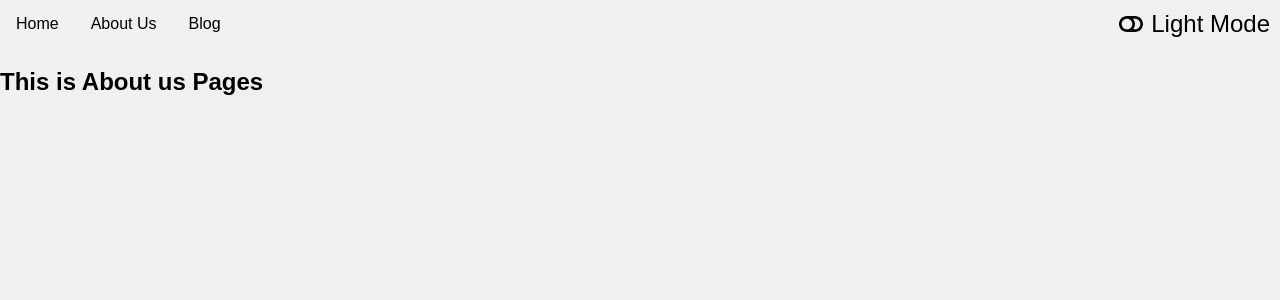
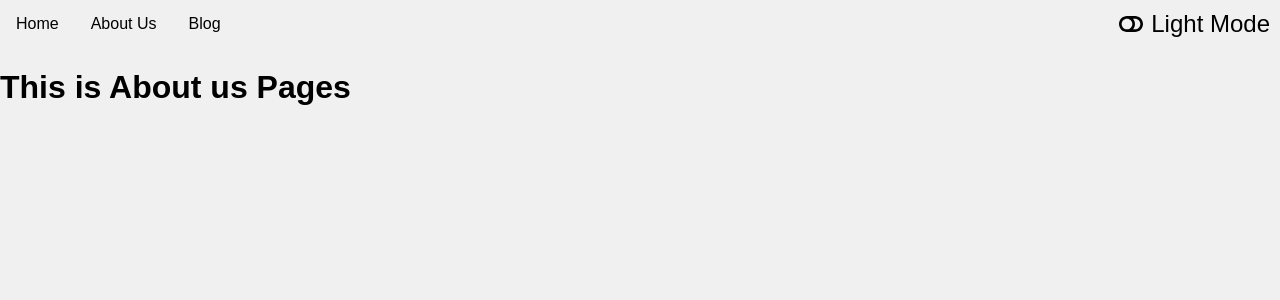
Before and after one commit to Sdaud1950/Blog-React, a React (Vite) app: page /Aboutus in a window 1280 px wide. Shown: the top 300 px of the page. Built offline with nearby package versions, Linux system fonts and the light colour scheme.

Commit message:
Change H1 to H2 #5
Change h1 To h2

```diff
--- a/src/Component/Aboutus.jsx
+++ b/src/Component/Aboutus.jsx
@@ -3,7 +3,7 @@ import React from 'react'
 const Aboutus = () => {
   return (
     <div>
-      <h2>This is About us Pages</h2>
+      <h1>This is About us Pages</h1>
     </div>
   )
 }
```
